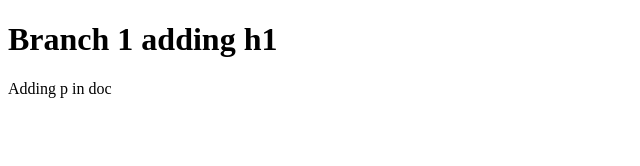
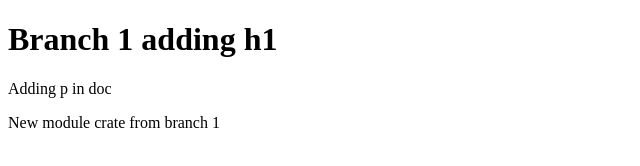
Before and after one commit to mislam933/test-branching, a plain HTML site: page index.html in a window 1280 px wide. Shown: the whole page, without its empty margins (0-640 px from the left). Drawn offline with Linux system fonts and the light colour scheme.

Commit message:
New module crate from branch 1

```diff
--- a/index.html
+++ b/index.html
@@ -7,5 +7,8 @@
 <body>
 	<h1>Branch 1 adding h1</h1>
 	<p>Adding p in doc</p>
+	<div class="module">
+		<p>New module crate from branch 1</p>
+	</div>
 </body>
 </html>
```
